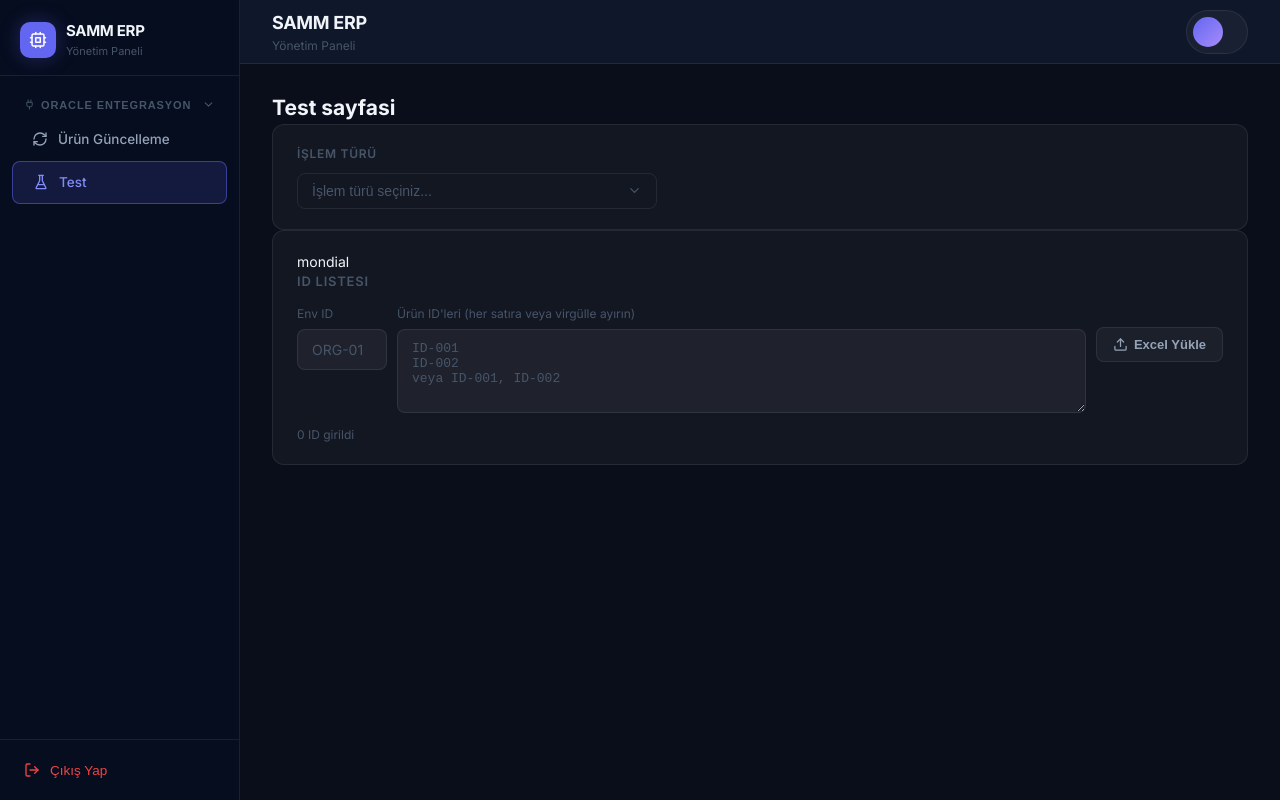
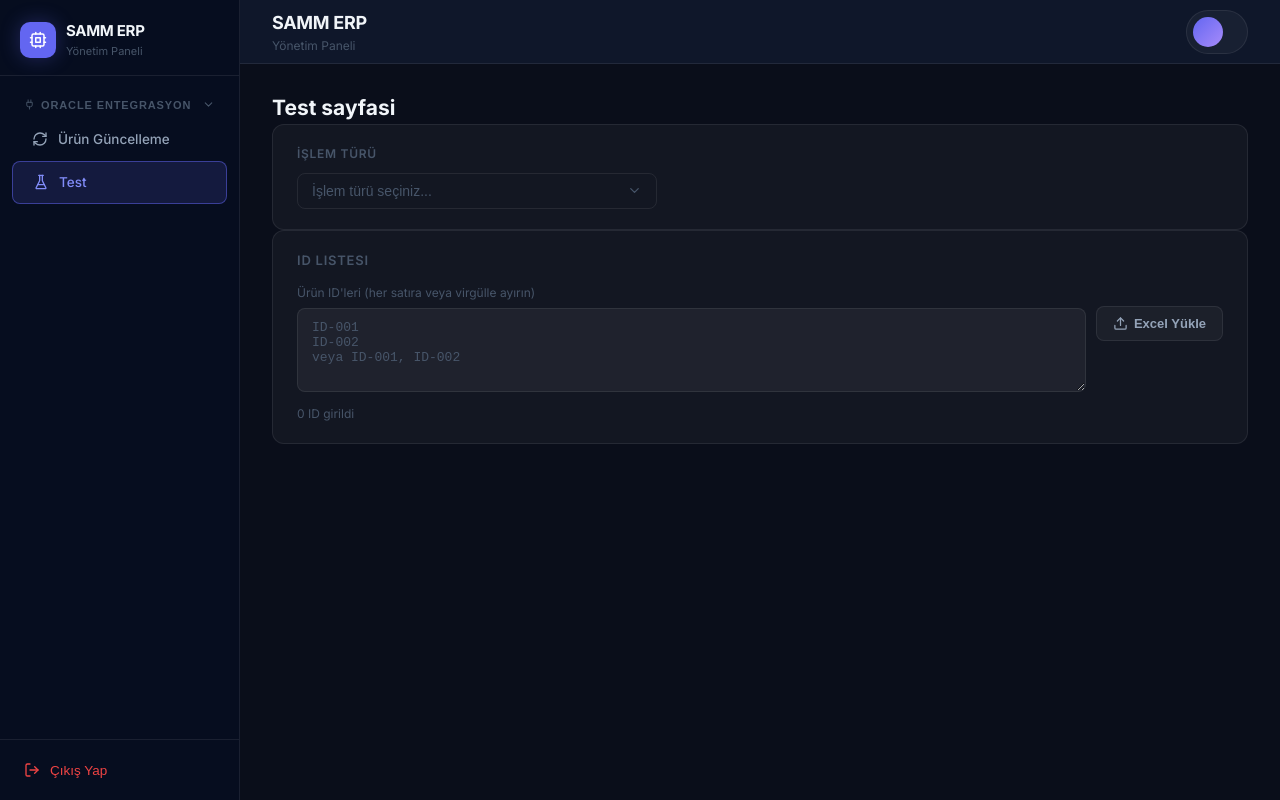
Before and after one commit to emreaygunnn/samm-erp, a React (Vite) app in the folder frontend/: page /test in a window 1280 px wide. Built offline with nearby package versions, Linux system fonts and the light colour scheme; sample sign-in values are in the browser's storage.

Commit message:
ıtemIdInputComponent

```diff
--- a/frontend/src/components/ItemIdInputComponent.tsx
+++ b/frontend/src/components/ItemIdInputComponent.tsx
@@ -94,7 +94,7 @@ export default function ItemIdInputComponent({// bu fonksiyon  fonksiyonlara dı
 
   return (
     <div className="card" style={{ padding: "20px 24px" }}>
-      mondial
+
       <h3
         style={{
           fontSize: 13,
@@ -109,19 +109,7 @@ export default function ItemIdInputComponent({// bu fonksiyon  fonksiyonlara dı
       </h3>
 
       <div style={{ display: "flex", gap: 10, alignItems: "flex-start" }}>
-        {/* Env ID */}
-        <div style={{ flexShrink: 0 }}>
-          <label style={{ display: "block", fontSize: 12, color: "var(--text-muted)", marginBottom: 6 }}>
-            Env ID
-          </label>
-          <input
-            className="form-input"
-            style={{ width: 90 }}
-            placeholder="ORG-01"
-            value={envId}
-            onChange={(e) => onEnvIdChange(e.target.value)}
-          />
-        </div>
+
 
         {/* Textarea */}
         <div style={{ flex: 1 }}>
```
